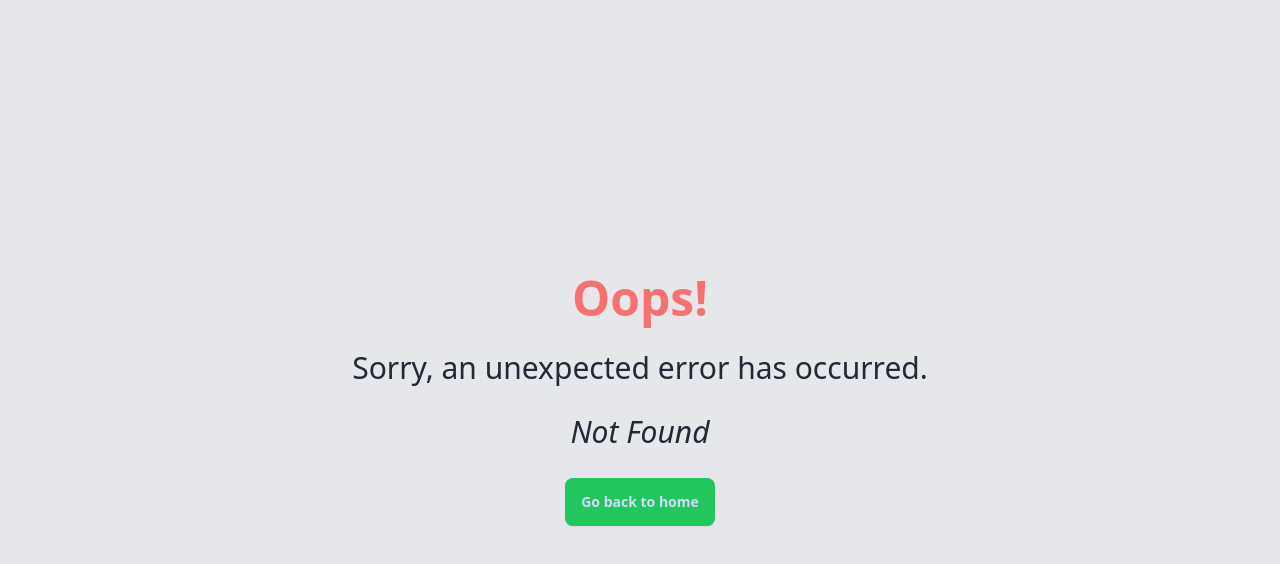
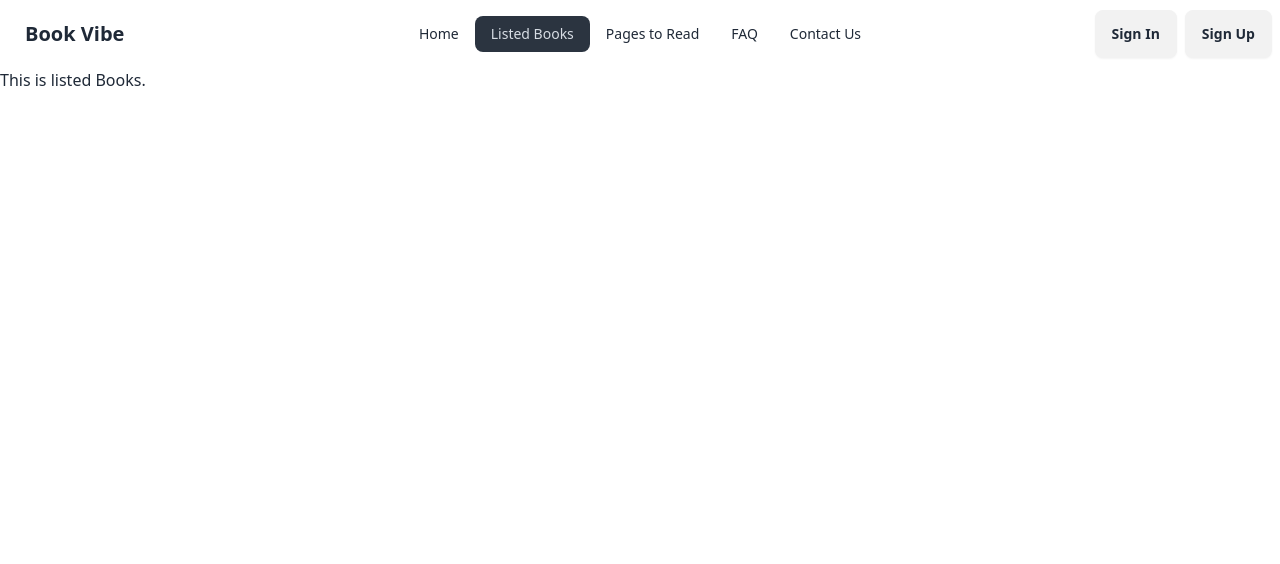
Before and after one commit to shahadathhs/book-vibe, a React (Vite) app: page /ListedBooks in a window 1280 px wide. Before the commit this address had no page. Shown: the top 564 px of the page. Built offline with nearby package versions, Linux system fonts and the light colour scheme.

Commit message:
navbar functional

```diff
--- a/src/components/Nav/Nav.jsx
+++ b/src/components/Nav/Nav.jsx
@@ -1,9 +1,40 @@
+import { NavLink } from "react-router-dom";
+
+
 const Nav = () => {
-  return (
-    <div>
-      <h2>This is Nav</h2>
-    </div>
-  );
+
+    const links = <>
+        <li><NavLink to="/">Home</NavLink></li>
+        <li><NavLink to="/ListedBooks">Listed Books</NavLink></li>
+        <li><NavLink to="/PagetoRead">Pages to Read</NavLink></li>
+        <li><NavLink to="/faq">FAQ</NavLink></li>
+        <li><NavLink to="/contact">Contact Us</NavLink></li>
+    </>
+
+    return (
+        <div className="navbar bg-base-100">
+            <div className="navbar-start">
+                <div className="dropdown">
+                    <label tabIndex={0} className="btn btn-ghost lg:hidden">
+                        <svg xmlns="http://www.w3.org/2000/svg" className="h-5 w-5" fill="none" viewBox="0 0 24 24" stroke="currentColor"><path strokeLinecap="round" strokeLinejoin="round" strokeWidth="2" d="M4 6h16M4 12h8m-8 6h16" /></svg>
+                    </label>
+                    <ul tabIndex={0} className="menu menu-sm dropdown-content mt-3 z-[1] p-2 shadow bg-base-100 rounded-box w-52">
+                        {links}
+                    </ul>
+                </div>
+                <a className="btn btn-ghost normal-case text-xl">Book Vibe</a>
+            </div>
+            <div className="navbar-center hidden lg:flex">
+                <ul className="menu menu-horizontal px-1">
+                    {links}
+                </ul>
+            </div>
+            <div className="navbar-end gap-2">
+                <a className="btn">Sign In</a>
+                <a className="btn">Sign Up</a>
+            </div>
+        </div>
+    );
 };
 
 export default Nav;
--- /dev/null
+++ b/src/components/Pages/ContactUs.jsx
@@ -0,0 +1,9 @@
+const ContactUs = () => {
+  return (
+    <div>
+      This is contact Us
+    </div>
+  );
+};
+
+export default ContactUs;
--- /dev/null
+++ b/src/components/Pages/Faq.jsx
@@ -0,0 +1,9 @@
+const Faq = () => {
+  return (
+    <div>
+      This is FAQ
+    </div>
+  );
+};
+
+export default Faq;
--- /dev/null
+++ b/src/components/Pages/Home.jsx
@@ -0,0 +1,9 @@
+const Home = () => {
+  return (
+    <div>
+      This is home.
+    </div>
+  );
+};
+
+export default Home;
--- /dev/null
+++ b/src/components/Pages/ListedBooks.jsx
@@ -0,0 +1,9 @@
+const ListedBooks = () => {
+  return (
+    <div>
+      This is listed Books.
+    </div>
+  );
+};
+
+export default ListedBooks;
--- /dev/null
+++ b/src/components/Pages/PagetoRead.jsx
@@ -0,0 +1,9 @@
+const PagetoRead = () => {
+  return (
+    <div>
+      This is page to read
+    </div>
+  );
+};
+
+export default PagetoRead;
```
Also changed, not shown: src/main.jsx (+27 -0 lines).
